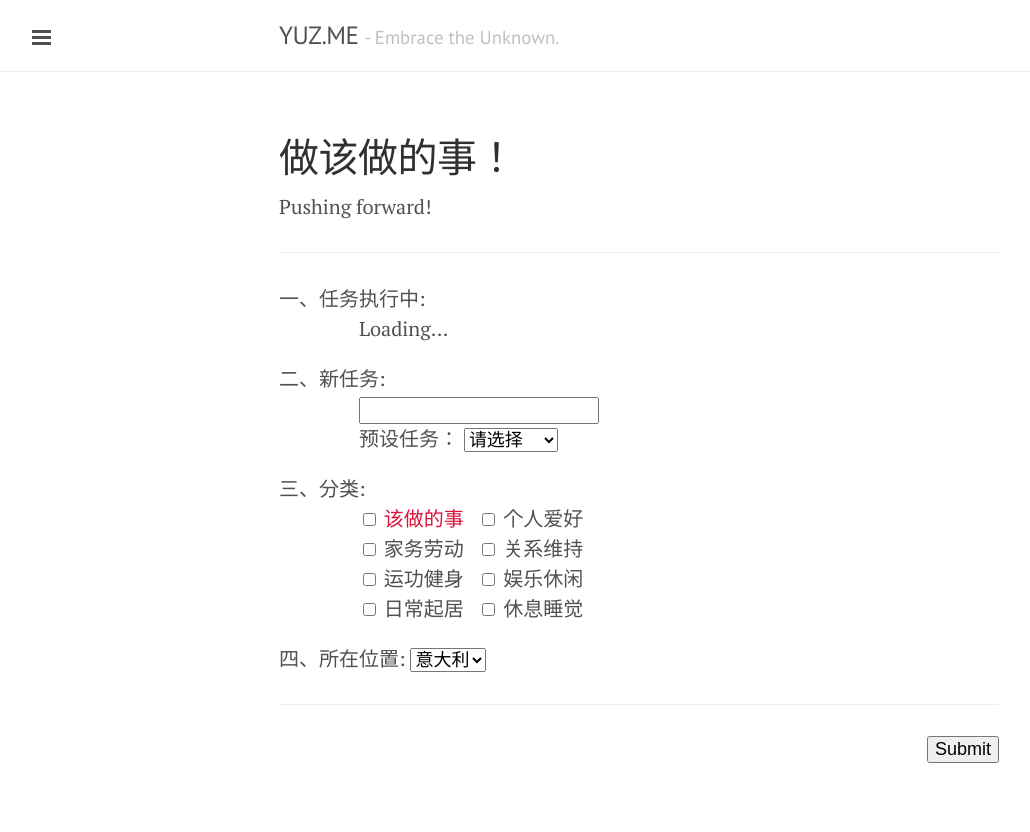
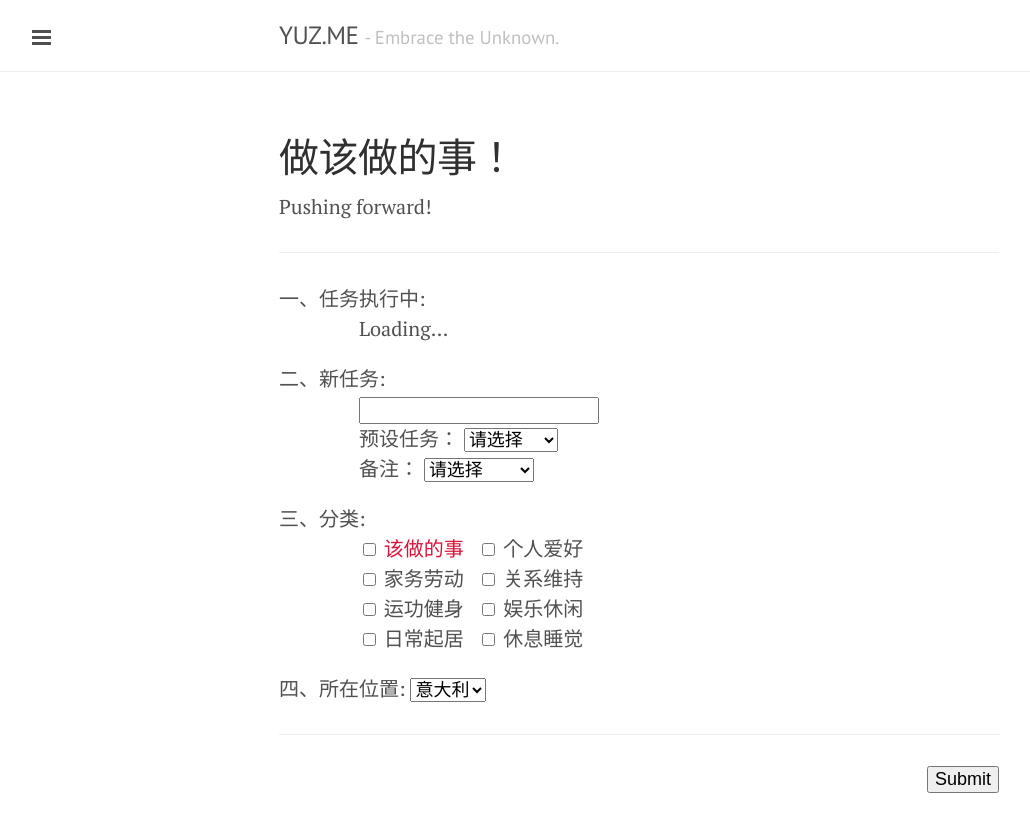
Before and after one commit to yusite/yuz.me, a Jekyll site: the page built from log.md, in a window 1280 px wide. Shown: the top 832 px of the page, without its empty margins (1-1031 px from the left). Built offline with Jekyll 4.4.1, drawn with Linux system fonts in a browser that asks for light colours; Markdown is read by kramdown in place of the engine named in the settings.

Commit message:
update log page

```diff
--- a/log.md
+++ b/log.md
@@ -32,6 +32,12 @@ Pushing forward!
             <option value="联络家人">联络家人</option>
             <option value="学习编程">学习编程</option>
             <option value="编程任务">编程任务</option>
+            </select>
+            </li>
+            <li>备注：
+            <select name="create" style="font-size:18px;">
+            <option selected value="">请选择</option>
+            <option value="lynda.com">Lynda.com</option>
             </select>
             </li>
         </ul>
```
